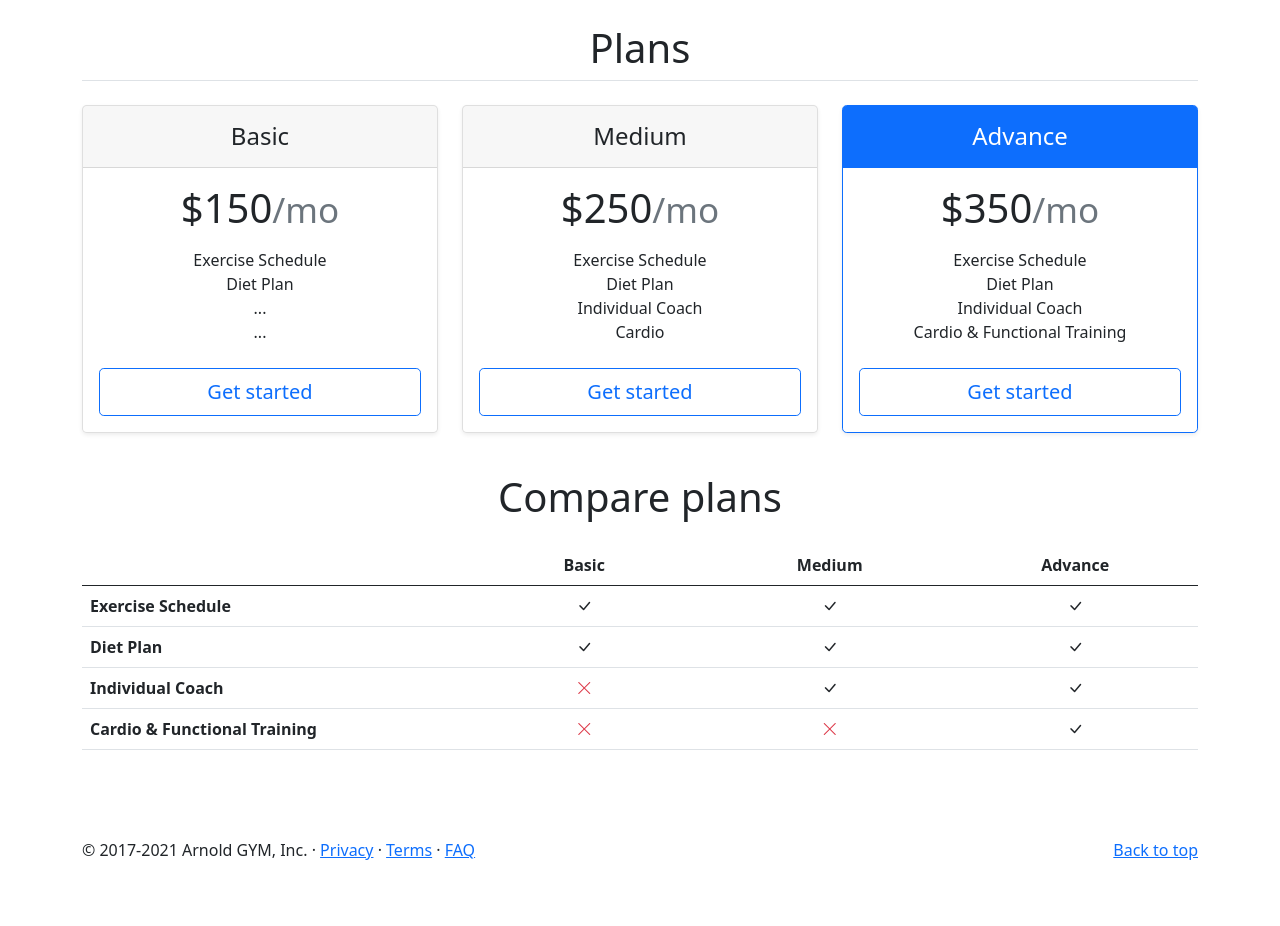
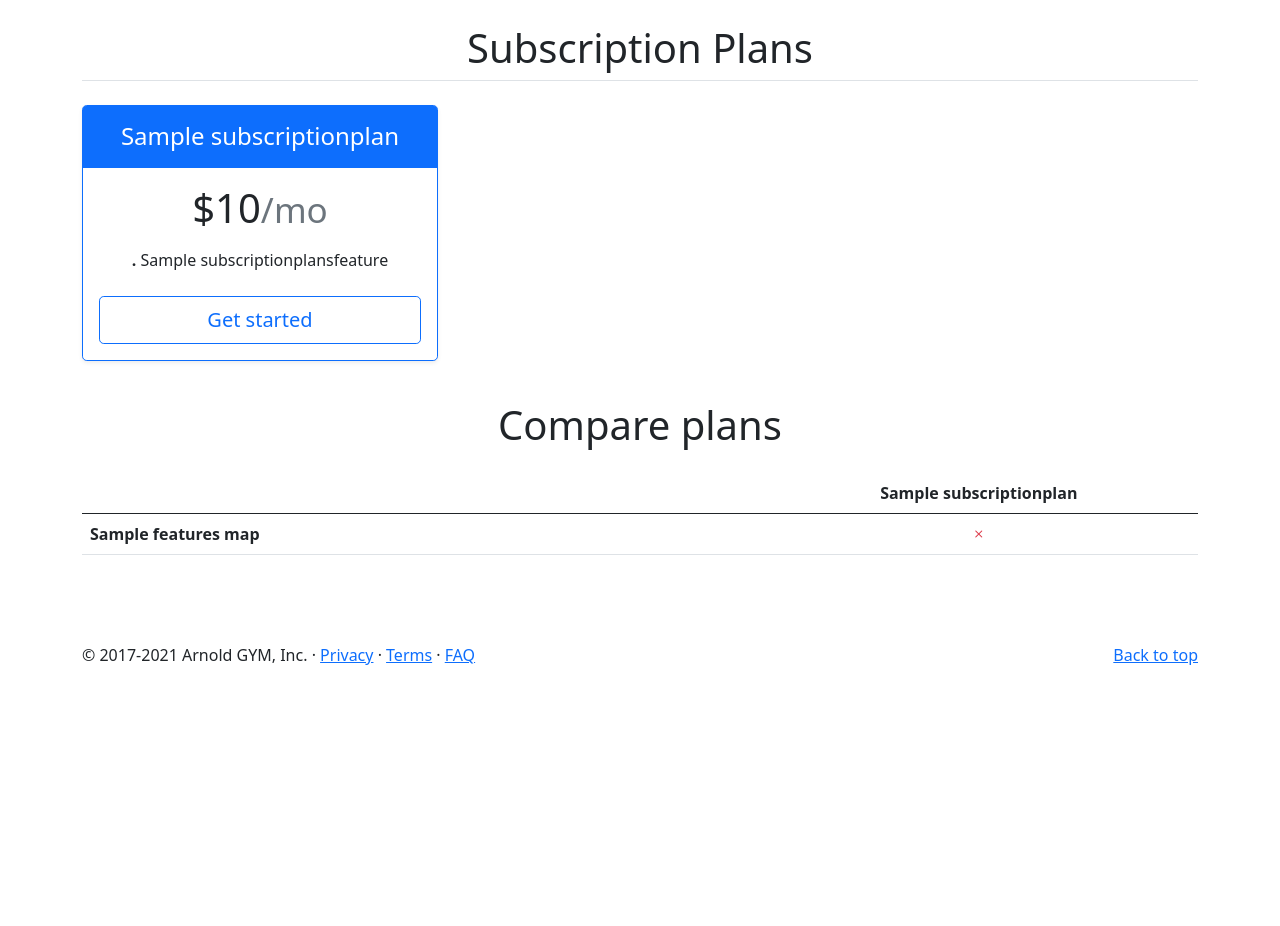
Before and after one commit to FedericoCalzoni/Gym-Management-System---Django, a Django app: template templates/pricing.html in a window 1280 px wide. Shown: the part 56-982 px from the top of the page. After the commit the page ends 721 px from the top, so only its background shows below. Run offline with Django 5.2, Linux system fonts and the light colour scheme; tables that the repository leaves empty hold one stand-in row (values such as "Sample post"); the template is opened without the code that fills it: values that come from a table or form of the project are taken from there, most other values are stand-ins (such as "Sample title", 1, 10 or a date in 2020); lists and menus that the app fills with data are empty; some libraries are stand-ins or nearby versions.

Commit message:
pricng page designed and made the data dynamic + compare plans logic

```diff
--- a/GYM_MANAGEMENT_SYSTEM/settings.py
+++ b/GYM_MANAGEMENT_SYSTEM/settings.py
@@ -138,8 +138,8 @@ MEDIA_ROOT = os.path.join(BASE_DIR, 'media')
 
 
 JAZZMIN_SETTINGS = {
-    # title of the window (Will default to current_admin_site.site_title if absent or None)
+
     "site_title": "GMS Admin",
     "site_header": "Admin Panel",
-     "order_with_respect_to": ["auth", "main.banners", "main.service", "main.enquiry", "main.gallery", "main.GalleryImages","main.Page"],
+     "order_with_respect_to": ["auth", "main.banners", "main.service", "main.enquiry", "main.gallery", "main.GalleryImages","main.Page","main.subscriptionplans","main.subscriptionplansfeatures"],
     }
--- a/main/models.py
+++ b/main/models.py
@@ -71,3 +71,20 @@ class GalleryImages(models.Model):
 
     def image_tag(self):
         return mark_safe('<img src="%s" width ="80"/>' %(self.img.url))
+
+
+class  SubscriptionPlans(models.Model):
+    title = models.CharField(max_length=100)
+    price = models.IntegerField()
+    highlight_status = models.BooleanField(default=False,null=True)
+
+    def __str__(self) -> str:
+        return self.title
+
+
+class SubscriptionPlansFeatures(models.Model):
+    subplan = models.ForeignKey(SubscriptionPlans,on_delete=models.CASCADE)
+    title = models.CharField(max_length=100)
+
+    def __str__(self) -> str:
+        return self.title
--- a/main/urls.py
+++ b/main/urls.py
@@ -12,5 +12,6 @@ urlpatterns = [
     path('Enquiry/',views.enquiry,name = 'enquiry'),
     path('Gallery/',views.gallery,name = 'gallery'),
     path('Gallery_Photos<int:id>/',views.gallery_photos,name = 'gallery_photos'),
+    path('Subscription-Plans/',views.pricing,name = 'pricing'),
 
 ]+static(settings.MEDIA_URL,document_root = MEDIA_ROOT)
--- a/templates/base.html
+++ b/templates/base.html
@@ -29,7 +29,7 @@
               <a class="nav-link" aria-current="page" href="{% url 'gallery' %}">Gallery</a>
             </li>
             <li class="nav-item">
-              <a class="nav-link" href="pricing.html">Pricing</a>
+              <a class="nav-link" href="{% url 'pricing' %}">Pricing</a>
             </li>
             <li class="nav-item">
               <a class="nav-link btn btn-sm btn-dark text-white" href="{% url 'enquiry' %}">Enquiry</a>
--- a/templates/pricing.html
+++ b/templates/pricing.html
@@ -3,60 +3,42 @@
 {% block content %}
 
 <section class="container my-4">
-    <h1 class="text-center mb-4 section-heading border-bottom pb-2">Plans</h1>
+    <h1 class="text-center mb-4 section-heading border-bottom pb-2">Subscription Plans</h1>
 <main>
-<div class="row row-cols-1 row-cols-md-3 mb-3 text-center">
+<div class="row row-cols-1 row-cols-md-3 mb-3 text-center ">
+  {% for pricings in pricing %}
   <div class="col">
-    <div class="card mb-4 rounded-3 shadow-sm">
+    <div class="card mb-4 rounded-3 shadow-sm {% if pricings.highlight_status %} border-primary {% endif %}">
+
+      {% if pricings.highlight_status %}
+      <div class="card-header py-3 text-white bg-primary border-primary">
+        <h4 class="my-0 fw-normal">{{pricings.title}}</h4>
+      </div>
+
+      {% else %}
+
       <div class="card-header py-3">
-        <h4 class="my-0 fw-normal">Basic</h4>
+        <h4 class="my-0 fw-normal">{{pricings.title}}</h4>
       </div>
+      {% endif %}
+
+
       <div class="card-body">
-        <h1 class="card-title pricing-card-title">$150<small class="text-muted fw-light">/mo</small></h1>
+        <h1 class="card-title pricing-card-title">${{pricings.price}}<small class="text-muted fw-light">/mo</small></h1>
         <ul class="list-unstyled mt-3 mb-4">
-          <li>Exercise Schedule</li>
-          <li>Diet Plan</li>
-          <li>...</li>
-          <li>...</li>
+
+          {% for features in pricings.subscriptionplansfeatures_set.all %}
+          <li><strong><b>.</b></strong> {{features.title}}</li>
+         {% endfor %}
+
         </ul>
         <a href="checkout.html" class="w-100 btn btn-lg btn-outline-primary">Get started</a>
       </div>
     </div>
   </div>
-  <div class="col">
-    <div class="card mb-4 rounded-3 shadow-sm">
-      <div class="card-header py-3">
-        <h4 class="my-0 fw-normal">Medium</h4>
-      </div>
-      <div class="card-body">
-        <h1 class="card-title pricing-card-title">$250<small class="text-muted fw-light">/mo</small></h1>
-        <ul class="list-unstyled mt-3 mb-4">
-          <li>Exercise Schedule</li>
-          <li>Diet Plan</li>
-          <li>Individual Coach</li>
-          <li>Cardio</li>
-        </ul>
-        <button type="button" class="w-100 btn btn-lg btn-outline-primary">Get started</button>
-      </div>
-    </div>
-  </div>
-  <div class="col">
-    <div class="card mb-4 rounded-3 shadow-sm border-primary">
-      <div class="card-header py-3 text-white bg-primary border-primary">
-        <h4 class="my-0 fw-normal">Advance</h4>
-      </div>
-      <div class="card-body">
-        <h1 class="card-title pricing-card-title">$350<small class="text-muted fw-light">/mo</small></h1>
-        <ul class="list-unstyled mt-3 mb-4">
-          <li>Exercise Schedule</li>
-          <li>Diet Plan</li>
-          <li>Individual Coach</li>
-          <li>Cardio & Functional Training</li>
-        </ul>
-        <button type="button" class="w-100 btn btn-lg btn-outline-primary">Get started</button>
-      </div>
-    </div>
-  </div>
+
+  {% endfor %}
+
 </div>
 
 <h2 class="display-6 text-center mb-4">Compare plans</h2>
@@ -66,36 +48,35 @@
     <thead>
       <tr>
         <th style="width: 34%;"></th>
-        <th style="width: 22%;">Basic</th>
-        <th style="width: 22%;">Medium</th>
-        <th style="width: 22%;">Advance</th>
+        {% for pricings in pricing %}
+        <th style="width: 22%;">{{pricings.title}}</th>
+        {% endfor %}
       </tr>
     </thead>
     <tbody>
+      {% for feature_title, plan_ids in features_map.items %}
       <tr>
-        <th scope="row" class="text-start">Exercise Schedule</th>
-        <td><i class="bi bi-check-lg"></i></td>
-        <td><i class="bi bi-check-lg"></i></td>
-        <td><i class="bi bi-check-lg"></i></td>
+        <th scope="row" class="text-start">{{feature_title}}</th>
+
+
+        {% for pricings in pricing %}
+
+        <td>
+          {% if pricings.id in plan_ids%}
+          <i class="bi bi-check-lg"></i>
+          {% else %}
+          <i class="bi bi-x text-danger"></i>
+          {% endif %}
+
+        </td>
+
+        {% endfor %}
+
+
       </tr>
-      <tr>
-        <th scope="row" class="text-start">Diet Plan</th>
-        <td><i class="bi bi-check-lg"></i></td>
-        <td><i class="bi bi-check-lg"></i></td>
-        <td><i class="bi bi-check-lg"></i></td>
-      </tr>
-      <tr>
-        <th scope="row" class="text-start">Individual Coach</th>
-        <td><i class="bi bi-x-lg text-danger"></i></td>
-        <td><i class="bi bi-check-lg"></i></td>
-        <td><i class="bi bi-check-lg"></i></td>
-      </tr>
-      <tr>
-        <th scope="row" class="text-start">Cardio & Functional Training</th>
-        <td><i class="bi bi-x-lg text-danger"></i></td>
-        <td><i class="bi bi-x-lg text-danger"></i></td>
-        <td><i class="bi bi-check-lg"></i></td>
-      </tr>
+      {% endfor %}
+
+
     </tbody>
   </table>
 </div>
```
Also changed, not shown: main/admin.py (+11 -0 lines), main/views.py (+17 -1 lines), main/migrations/0015_subscriptionplans_subscriptionplansfeatures.py (added), main/migrations/0016_subscriptionplans_highlight_status.py (added).
